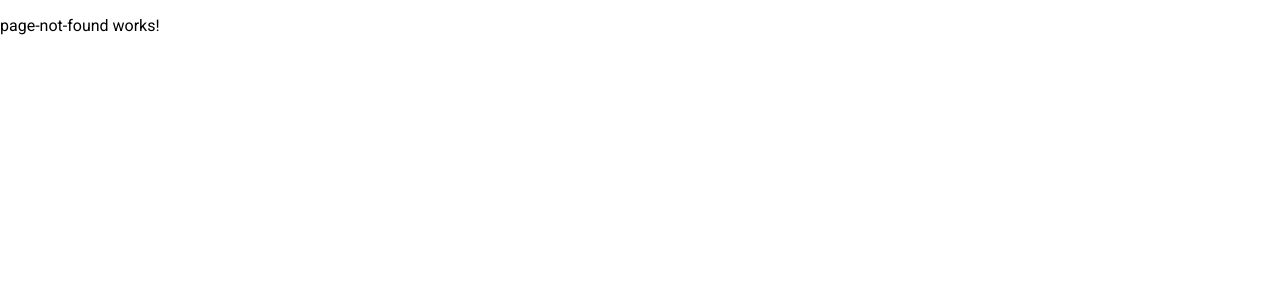
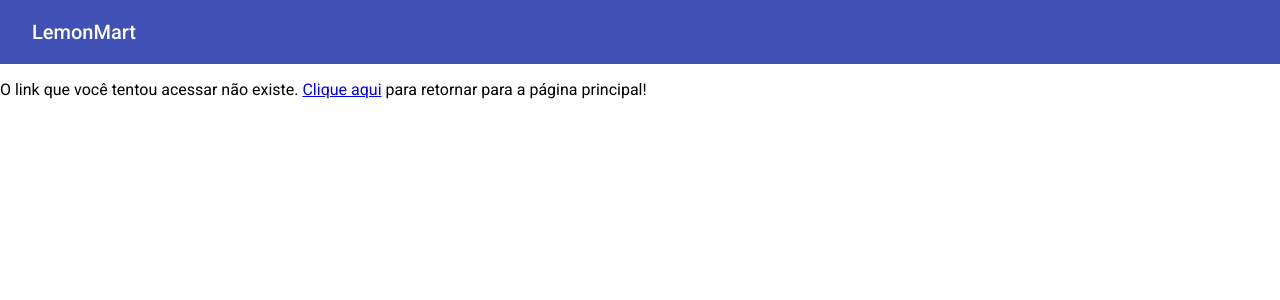
Before and after one commit to lopes-leandro/LearningProjects, an Angular app in the folder Angular/lemon-mart-app/: page /manager/home in a window 1280 px wide. Shown: the top 300 px of the page. Built offline with nearby package versions, Linux system fonts and the light colour scheme.

Commit message:
ajusta do template dos componentes app e pagenotfound

```diff
--- a/Angular/lemon-mart-app/src/app/app.component.html
+++ /dev/null
@@ -1 +0,0 @@
-<router-outlet></router-outlet>
--- a/Angular/lemon-mart-app/src/app/app.component.ts
+++ b/Angular/lemon-mart-app/src/app/app.component.ts
@@ -2,9 +2,13 @@ import { Component } from '@angular/core';
 
 @Component({
   selector: 'app-root',
-  templateUrl: './app.component.html',
-  styleUrls: ['./app.component.scss']
+  template: `
+    <mat-toolbar color="primary">
+      <a mat-button routerLink="/home"><h1>{{title}}</h1></a>
+    </mat-toolbar>
+    <router-outlet></router-outlet>
+  `,
 })
 export class AppComponent {
-  title = 'lemon-mart-app';
+  title = 'LemonMart';
 }
--- a/Angular/lemon-mart-app/src/app/page-not-found/page-not-found.component.ts
+++ b/Angular/lemon-mart-app/src/app/page-not-found/page-not-found.component.ts
@@ -4,7 +4,7 @@ import { Component, OnInit } from '@angular/core';
   selector: 'app-page-not-found',
   template: `
     <p>
-      page-not-found works!
+      O link que você tentou acessar não existe. <a routerLink="/home">Clique aqui</a> para retornar para a página principal!
     </p>
   `,
   styles: [
```
Also changed, not shown: Angular/lemon-mart-app/src/app/app.component.scss (deleted), 1 other file (tests, documents, lock files or other folders).
